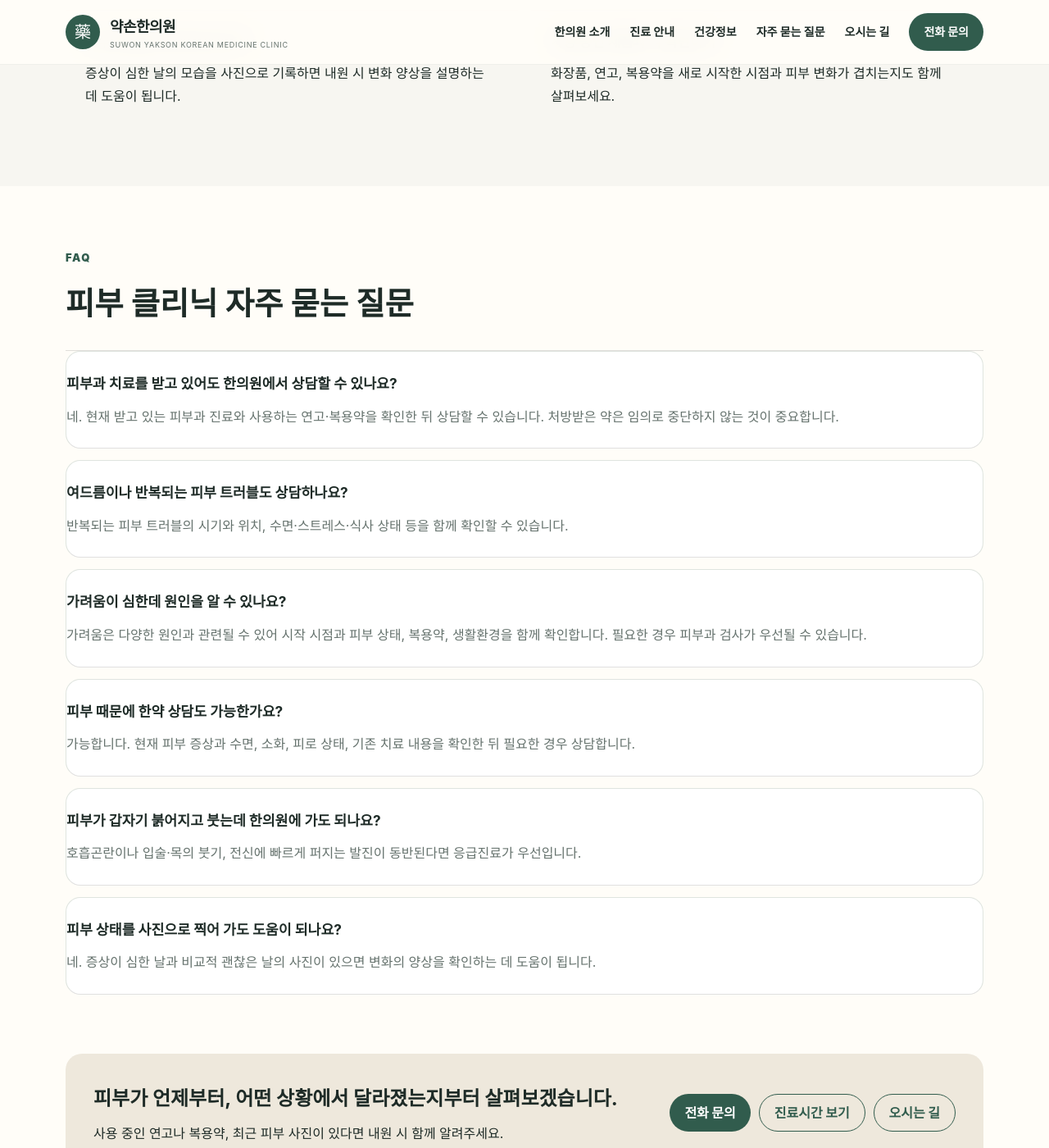
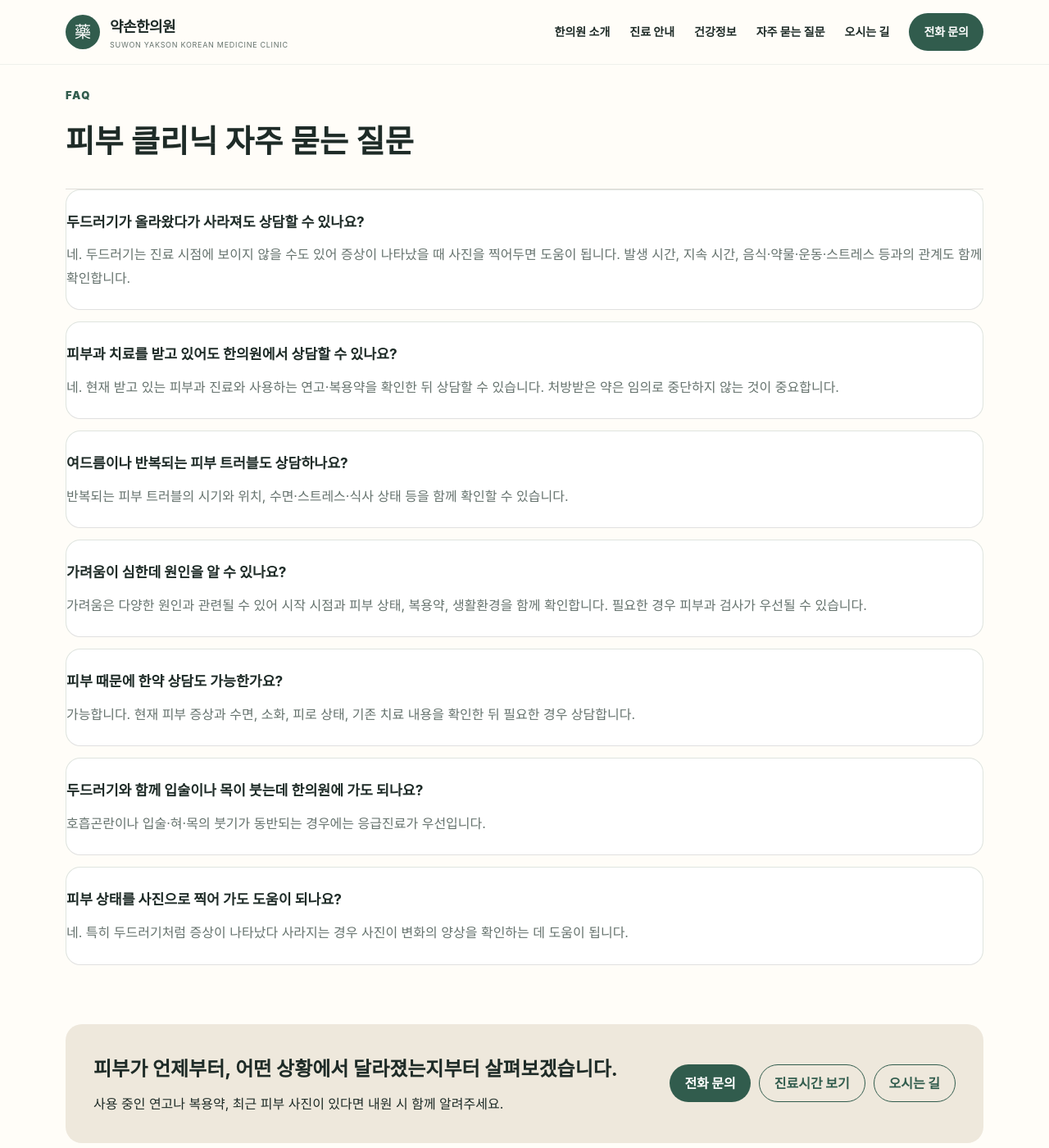
Before and after one commit to yaksonclinic/yakson-suwon-site, a Jekyll site: the page built from clinic/skin.md, in a window 1280 px wide and 1400 px high, scrolled down 3869 px. Shown: the whole window at 82% size. Built offline with Jekyll 4.4.1, drawn with Linux system fonts in a browser that asks for light colours; our own code applies the rules of GitHub Pages for plain Markdown files; some of the changed text lies outside the part shown.

Commit message:
Update skin.md

```diff
--- a/clinic/skin.md
+++ b/clinic/skin.md
@@ -42,6 +42,7 @@
     line-height:1.2;
   }
   .clinic-heading p{line-height:1.8;}
+
   .skin-grid{
     display:grid;
     grid-template-columns:repeat(3,minmax(0,1fr));
@@ -55,6 +56,7 @@
   }
   .skin-card h3{margin:0 0 10px;font-size:1.14rem;}
   .skin-card p{margin:0;line-height:1.75;}
+
   .check-list{
     display:grid;
     grid-template-columns:repeat(2,minmax(0,1fr));
@@ -70,6 +72,7 @@
     font-size:1.05rem;
   }
   .check-item p{margin:0;line-height:1.75;}
+
   .treatment-grid{
     display:grid;
     grid-template-columns:repeat(4,minmax(0,1fr));
@@ -83,6 +86,7 @@
   }
   .treatment-card h3{margin:0 0 10px;}
   .treatment-card p{margin:0;line-height:1.75;}
+
   .important-box{
     padding:30px;
     border-radius:18px;
@@ -90,6 +94,7 @@
   }
   .important-box h3{margin-top:0;font-size:1.35rem;}
   .important-box p{margin-bottom:0;line-height:1.8;}
+
   .safety-box{
     padding:28px;
     border-radius:18px;
@@ -102,6 +107,7 @@
     padding-left:20px;
     line-height:1.9;
   }
+
   .faq-list{border-top:1px solid rgba(0,0,0,.12);}
   .faq-item{
     padding:24px 0;
@@ -109,6 +115,7 @@
   }
   .faq-item h3{margin:0 0 10px;font-size:1.08rem;}
   .faq-item p{margin:0;line-height:1.8;}
+
   .clinic-cta{
     display:flex;
     justify-content:space-between;
@@ -126,6 +133,7 @@
     gap:10px;
     flex-shrink:0;
   }
+
   @media (max-width:900px){
     .skin-grid{grid-template-columns:repeat(2,minmax(0,1fr));}
     .treatment-grid{grid-template-columns:repeat(2,minmax(0,1fr));}
@@ -145,7 +153,7 @@
     <p class="clinic-lead">
       피부의 불편은 겉으로 보이는 증상뿐 아니라
       <strong>언제 심해지는지, 수면·식사·스트레스와 어떤 연관이 있는지</strong>를 함께 살펴보는 것이 중요합니다.
-      반복되는 피부 트러블과 가려움, 건조함 등 현재 피부 상태와 생활패턴을 함께 확인합니다.
+      두드러기·가려움, 여드름·피부 트러블, 건조함 등 현재 피부 상태와 생활패턴을 함께 확인합니다.
     </p>
     <div class="clinic-nav" aria-label="피부 클리닉 페이지 바로가기">
       <a href="#symptoms">주요 피부 고민</a>
@@ -165,20 +173,21 @@
     </div>
 
 <div class="skin-grid">
-  <article class="skin-card">
-  <h3>두드러기·가려움</h3>
-  <p>갑자기 올라왔다 사라지거나 반복되는 두드러기와 가려움이 있을 때 발생 시점과 지속 시간, 음식·약물·스트레스·생활환경 등을 함께 살펴봅니다.</p>
-</article>
 
   <article class="skin-card">
-  <h3>여드름·반복되는 피부 트러블</h3>
-  <p>얼굴이나 몸에 여드름과 붉은 트러블이 반복되거나 특정 시기에 심해지는 경우 발생 패턴과 생활습관을 함께 확인합니다.</p>
-</article>
+    <h3>두드러기·가려움</h3>
+    <p>갑자기 올라왔다 사라지거나 반복되는 두드러기와 가려움이 있을 때 발생 시점과 지속 시간, 음식·약물·스트레스·생활환경 등을 함께 살펴봅니다.</p>
+  </article>
 
-   <article class="skin-card">
+  <article class="skin-card">
+    <h3>여드름·피부 트러블</h3>
+    <p>얼굴이나 몸에 여드름과 붉은 트러블이 반복되거나 특정 시기에 심해지는 경우 발생 패턴과 생활습관을 함께 확인합니다.</p>
+  </article>
+
+  <article class="skin-card">
     <h3>습진·민감성 피부</h3>
-<p>붉어짐, 건조함, 가려움이 반복되는 피부 상태를 현재 사용 중인 제품과 생활환경을 함께 확인하며 살펴봅니다.</p>
-</article>
+    <p>붉어짐, 건조함, 가려움이 반복되는 피부 상태를 현재 사용 중인 제품과 생활환경을 함께 확인하며 살펴봅니다.</p>
+  </article>
 
   <article class="skin-card">
     <h3>건조함·각질</h3>
@@ -191,14 +200,10 @@
   </article>
 
   <article class="skin-card">
-    <h3>스트레스와 함께 심해지는 피부 불편</h3>
-    <p>수면 부족이나 과로, 스트레스 이후 피부 증상이 반복적으로 심해지는지 함께 살펴봅니다.</p>
-  </article>
-
-  <article class="skin-card">
     <h3>피부 컨디션 한약 상담</h3>
     <p>현재 피부 증상과 소화, 수면, 피로, 복용약 등을 확인한 뒤 필요한 경우 한약 상담을 진행합니다.</p>
   </article>
+
 </div>
 
   </div>
@@ -298,7 +303,7 @@
     <div class="safety-box">
       <h3>이런 경우에는 피부과 또는 응급 진료가 우선입니다.</h3>
       <ul>
-        <li>갑자기 전신에 심한 발진이 퍼지면서 호흡곤란이나 입술·목의 붓기가 있는 경우</li>
+        <li>갑자기 전신에 심한 두드러기나 발진이 퍼지면서 호흡곤란 또는 입술·목의 붓기가 있는 경우</li>
         <li>고열과 함께 피부 통증이나 물집이 빠르게 번지는 경우</li>
         <li>상처 부위가 심하게 붓고 뜨겁거나 고름이 생기는 등 감염이 의심되는 경우</li>
         <li>갑자기 생긴 점이나 피부 병변의 모양·색·크기가 빠르게 변하는 경우</li>
@@ -328,7 +333,7 @@
 
   <div class="check-item">
     <strong>피부 변화를 사진으로 남기기</strong>
-    <p>증상이 심한 날의 모습을 사진으로 기록하면 내원 시 변화 양상을 설명하는 데 도움이 됩니다.</p>
+    <p>두드러기처럼 나타났다 사라지는 증상은 심한 날의 모습을 사진으로 기록하면 내원 시 변화 양상을 설명하는 데 도움이 됩니다.</p>
   </div>
 
   <div class="check-item">
@@ -348,6 +353,11 @@
     </div>
 
 <div class="faq-list">
+  <article class="faq-item">
+    <h3>두드러기가 올라왔다가 사라져도 상담할 수 있나요?</h3>
+    <p>네. 두드러기는 진료 시점에 보이지 않을 수도 있어 증상이 나타났을 때 사진을 찍어두면 도움이 됩니다. 발생 시간, 지속 시간, 음식·약물·운동·스트레스 등과의 관계도 함께 확인합니다.</p>
+  </article>
+
   <article class="faq-item">
     <h3>피부과 치료를 받고 있어도 한의원에서 상담할 수 있나요?</h3>
     <p>네. 현재 받고 있는 피부과 진료와 사용하는 연고·복용약을 확인한 뒤 상담할 수 있습니다. 처방받은 약은 임의로 중단하지 않는 것이 중요합니다.</p>
@@ -369,13 +379,13 @@
   </article>
 
   <article class="faq-item">
-    <h3>피부가 갑자기 붉어지고 붓는데 한의원에 가도 되나요?</h3>
-    <p>호흡곤란이나 입술·목의 붓기, 전신에 빠르게 퍼지는 발진이 동반된다면 응급진료가 우선입니다.</p>
+    <h3>두드러기와 함께 입술이나 목이 붓는데 한의원에 가도 되나요?</h3>
+    <p>호흡곤란이나 입술·혀·목의 붓기가 동반되는 경우에는 응급진료가 우선입니다.</p>
   </article>
 
   <article class="faq-item">
     <h3>피부 상태를 사진으로 찍어 가도 도움이 되나요?</h3>
-    <p>네. 증상이 심한 날과 비교적 괜찮은 날의 사진이 있으면 변화의 양상을 확인하는 데 도움이 됩니다.</p>
+    <p>네. 특히 두드러기처럼 증상이 나타났다 사라지는 경우 사진이 변화의 양상을 확인하는 데 도움이 됩니다.</p>
   </article>
 </div>
 
@@ -405,6 +415,14 @@
   "mainEntity": [
     {
       "@type": "Question",
+      "name": "두드러기가 올라왔다가 사라져도 상담할 수 있나요?",
+      "acceptedAnswer": {
+        "@type": "Answer",
+        "text": "두드러기는 진료 시점에 보이지 않을 수도 있어 증상이 나타났을 때 사진을 찍어두면 도움이 됩니다. 발생 시간, 지속 시간, 음식·약물·운동·스트레스 등과의 관계도 함께 확인합니다."
+      }
+    },
+    {
+      "@type": "Question",
       "name": "피부과 치료를 받고 있어도 한의원에서 상담할 수 있나요?",
       "acceptedAnswer": {
         "@type": "Answer",
@@ -429,10 +447,10 @@
     },
     {
       "@type": "Question",
-      "name": "피부 때문에 한약 상담도 가능한가요?",
+      "name": "두드러기와 함께 입술이나 목이 붓는데 한의원에 가도 되나요?",
       "acceptedAnswer": {
         "@type": "Answer",
-        "text": "현재 피부 증상과 수면, 소화, 피로 상태, 기존 치료 내용을 확인한 뒤 필요한 경우 상담합니다."
+        "text": "호흡곤란이나 입술·혀·목의 붓기가 동반되는 경우에는 응급진료가 우선입니다."
       }
     }
   ]
```
